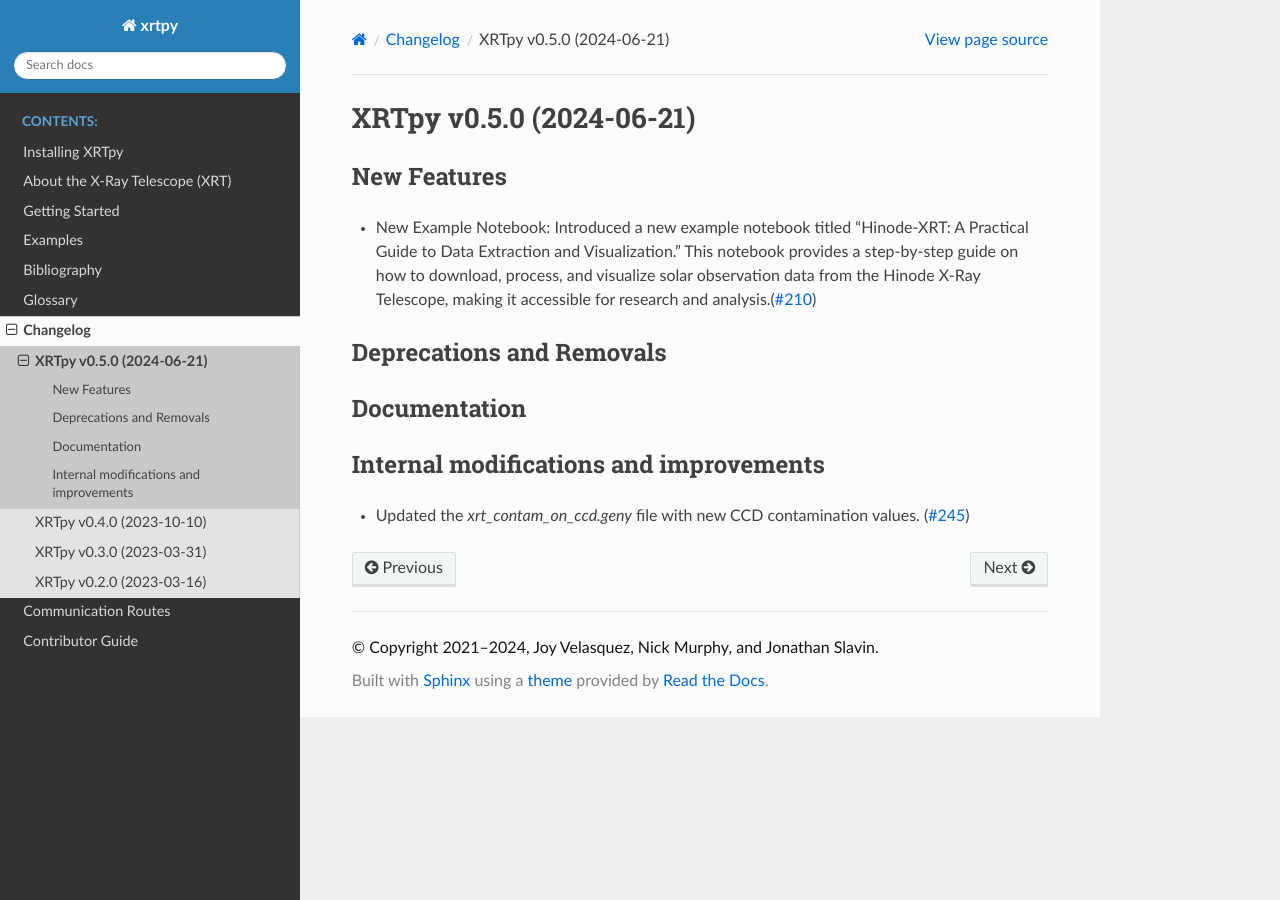
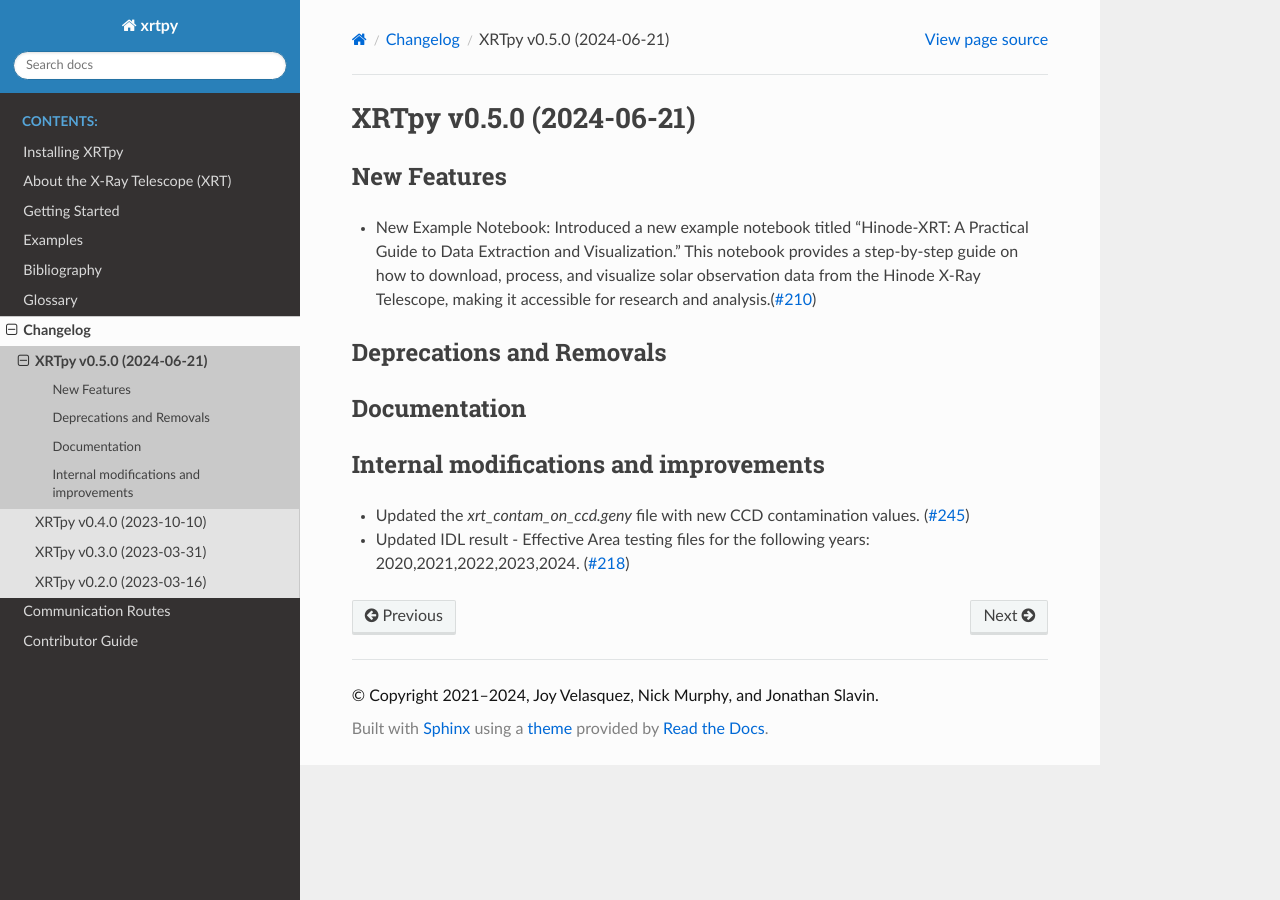
Before and after one commit to HinodeXRT/xrtpy, a Sphinx documentation site: the page built from docs/changelog/0.5.0.rst, in a window 1280 px wide. Built offline with Sphinx 7.4.7 and the Read the Docs theme 2.0.0, drawn with Linux system fonts in a browser that asks for light colours; pages that are not in the unit, such as notebooks, are missing from menus.

Commit message:
Adding updated IDL EA test file

```diff
--- a/docs/changelog/0.5.0.rst
+++ b/docs/changelog/0.5.0.rst
@@ -14,3 +14,4 @@ Documentation
 Internal modifications and improvements
 ---------------------------------------
 - Updated the `xrt_contam_on_ccd.geny` file with new CCD contamination values. (:pr:`245`)
+- Updated IDL result - Effective Area testing files for the following years: 2020,2021,2022,2023,2024. (:pr:`218`)
```
